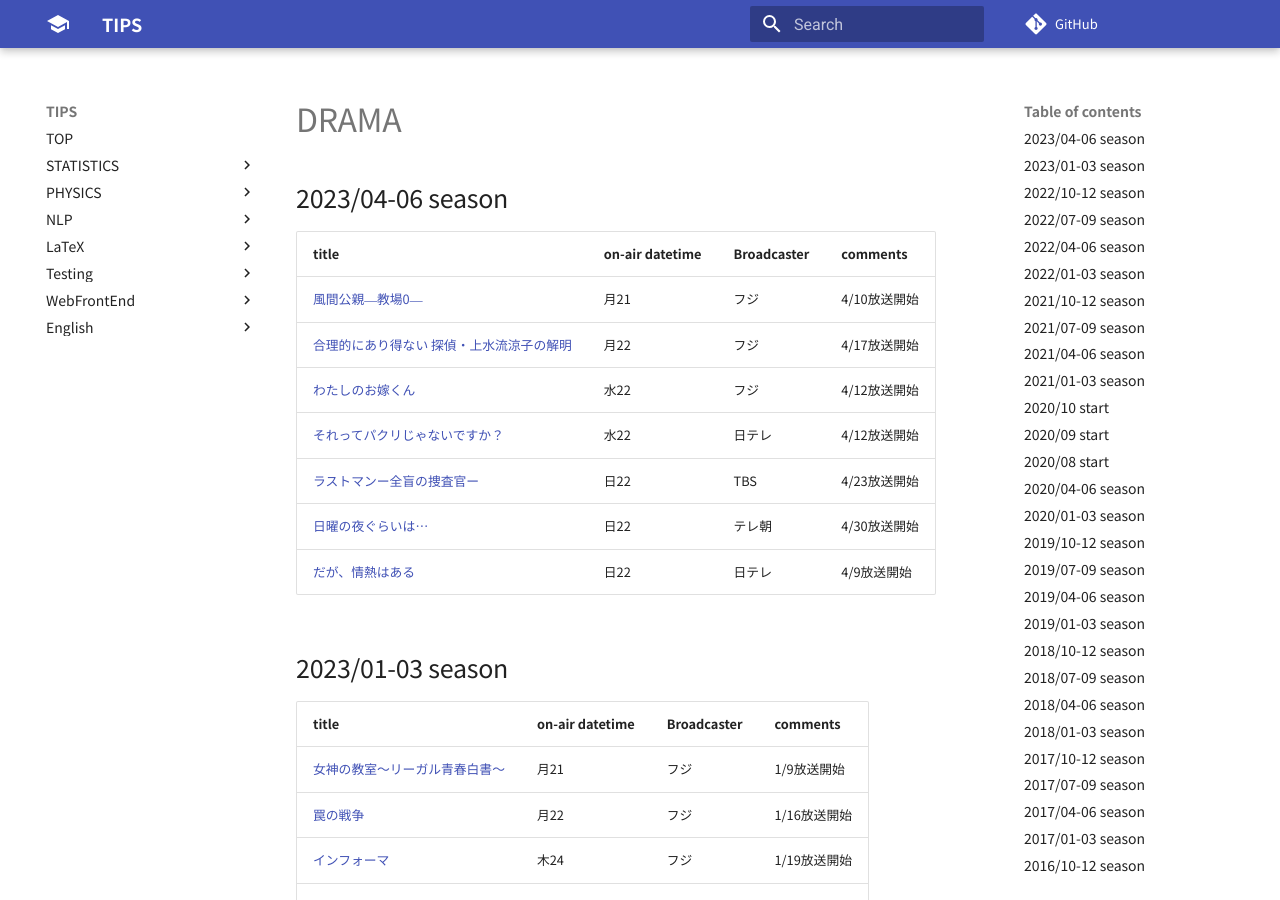
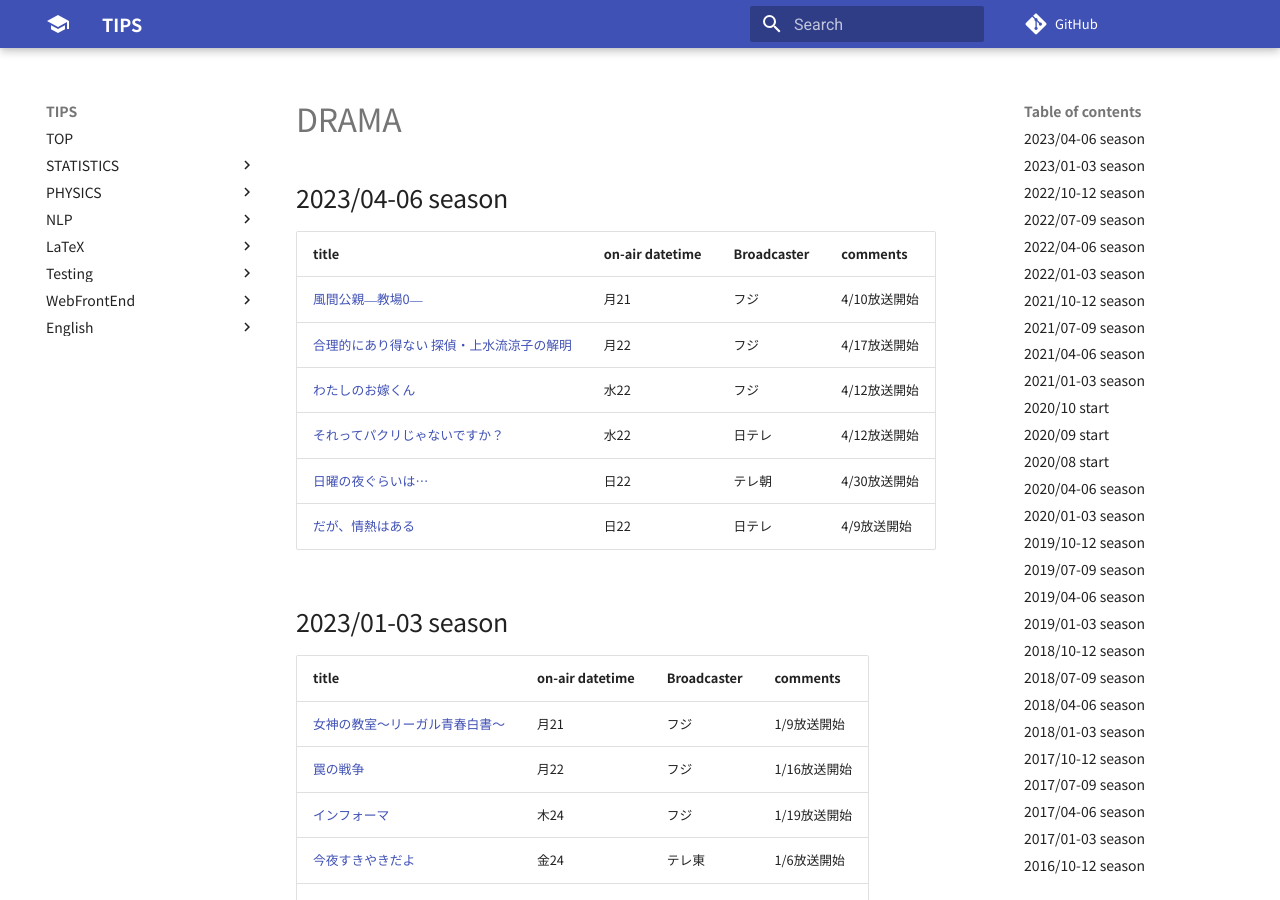
Before and after one commit to aYukiYoshida/tips, an MkDocs documentation site: the page built from docs/favorites/drama.md, in a window 1280 px wide and 900 px high. Built offline with MkDocs 1.6.1 and Material for MkDocs 9.7.7, drawn with Linux system fonts in a browser that asks for light colours; comment, search, counter and statistics services are not loaded.

Commit message:
Delete the row from table of 2023/04-2023/06 of drama doc

```diff
--- a/docs/favorites/drama.md
+++ b/docs/favorites/drama.md
@@ -8,7 +8,6 @@
 |[合理的にあり得ない 探偵・上水流涼子の解明](https://www.ktv.jp/arienai/)|月22|フジ|4/17放送開始|
 |[わたしのお嫁くん](https://www.fujitv.co.jp/oyome_kun/)|水22|フジ|4/12放送開始|
 |[それってパクリじゃないですか？](https://www.ntv.co.jp/sorepaku/)|水22|日テレ|4/12放送開始|
-|[ラストマンー全盲の捜査官ー](https://www.tbs.co.jp/lastman_2023_tbs/)|日22|TBS|4/23放送開始|
 |[日曜の夜ぐらいは...](https://www.asahi.co.jp/drama_22_abctv/)|日22|テレ朝|4/30放送開始|
 |[だが、情熱はある](https://www.ntv.co.jp/daga-jyounetsu/)|日22|日テレ|4/9放送開始|
 
```
